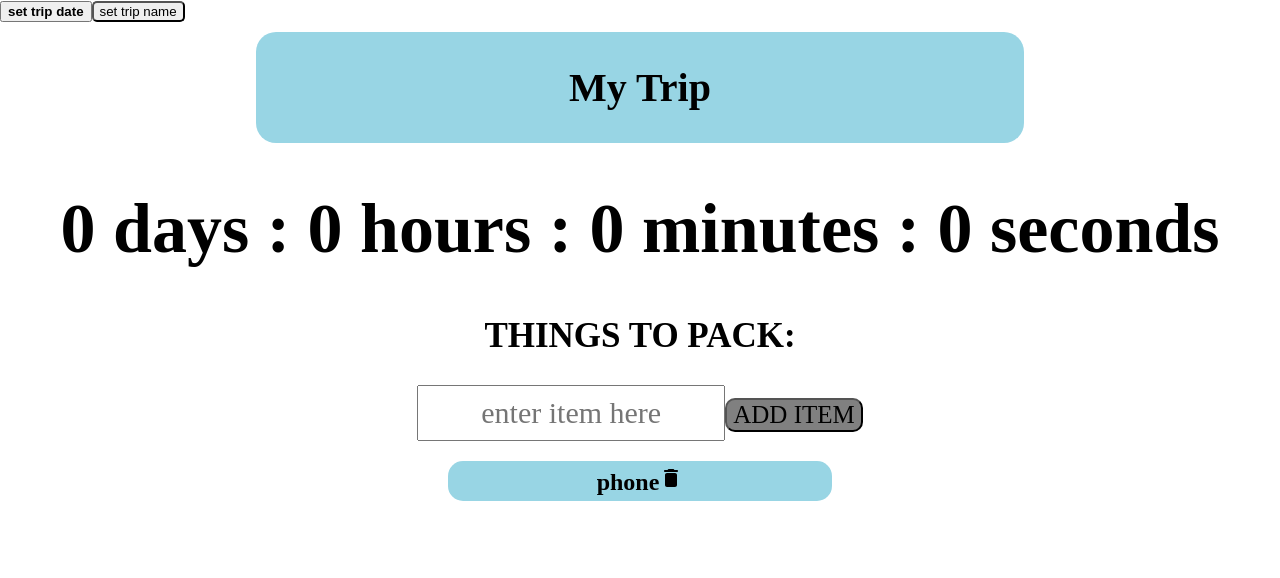
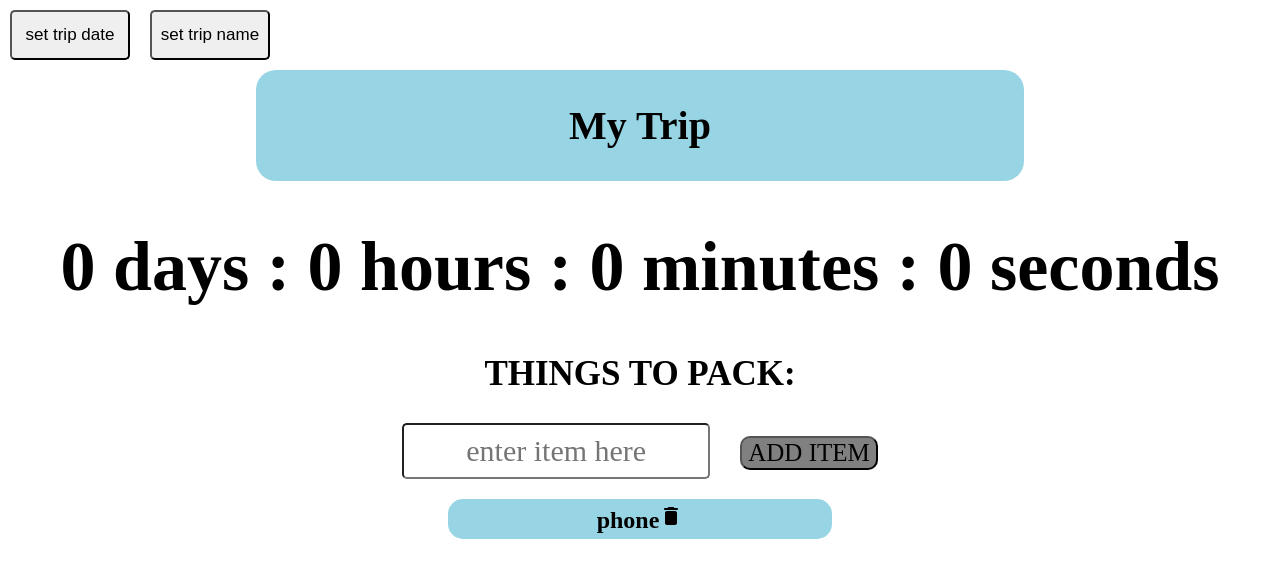
Before and after one commit to charmainessseah/countdown-packing-list, a React (Create React App) app: page / in a window 1280 px wide. Shown: the top 578 px of the page. Built offline with nearby package versions, Linux system fonts and the light colour scheme.

Commit message:
made modifications to button style

```diff
--- a/src/App.css
+++ b/src/App.css
@@ -29,11 +29,28 @@
 
 .set-name-button {
   border-radius: 5px;
+  height: 50px;
+  width: 120px;
+  font-size: 17px;
+  margin-left: 10px;
+  margin-top: 10px;
+}
+
+.date-button {
+  border-radius: 5px;
+  height: 50px;
+  width: 120px;
+  margin-left: 10px;
+  margin-top: 10px;
+  margin-right: 10px;
+  font-size: 17px;
 }
 
 .set-date-button {
   display: inline;
   border-radius: 5px;
+  height: 45px;
+  font-size: 17px;
 }
 
 .countdown {
@@ -80,6 +97,7 @@
   font-size: 30px;
   font-family: cursive;
   text-align: center;
+  border-radius: 5px;
 }
 
 .input-button {
@@ -88,4 +106,8 @@
   font-family: cursive;
   border-radius: 10px;
   overflow: hidden;
+  margin-left: 30px;
 }
+
+.delete-icon {
+}
--- a/src/App.js
+++ b/src/App.js
@@ -46,7 +46,7 @@ class App extends React.Component {
         {/* <h4 className="setDate">set trip date: </h4>
         <DatePicker className="setDate" selected={this.state.tripDate} onChange={this.handleChange} showTimeSelect
          dateFormat="dd/MM/yyyy" minDate={new Date()}></DatePicker> */}
-        <button onClick={this.selectDate}><h4 className="set-date-button">set trip date</h4></button>
+        <button onClick={this.selectDate} className="date-button">set trip date</button>
         {this.state.showSelectDate ? <DatePicker className="set-date-button" selected={this.state.tripDate} onChange={this.handleChange} showTimeSelect
          dateFormat="dd/MM/yyyy" minDate={new Date()}></DatePicker> : ""}
 
--- a/src/PackingList.js
+++ b/src/PackingList.js
@@ -20,12 +20,16 @@ function PackingList() {
 
     const handleSubmit = (e) => {
         e.preventDefault();
+        if (item !== "") {
             let copy = [...list];
             let idNum = Number(new Date().getTime())
             copy.push({thing : item, id : idNum, packed : false});
             setList(copy);
             setItem("");
             localStorage.setItem("packingList", JSON.stringify(copy));
+        } else {
+            alert("please enter a valid item");
+        }
     }
 
     // const handleClick = (e) => {
@@ -72,7 +76,7 @@ function PackingList() {
             {/* {list.map(item => <h2  className="item">{item["thing"]}<button id={(item.id)} onClick={handleClick}>remove item</button></h2>)} */}
 
             <div className="item-container">
-                {list.map(item => <h2  className="item">{item["thing"]}<DeleteIcon id={(item.id)} onClick={handleClick}>remove item</DeleteIcon></h2>)}
+                {list.map(item => <h2  className="item">{item["thing"]}<DeleteIcon className="delete-icon" id={(item.id)} onClick={handleClick}>remove item</DeleteIcon></h2>)}
             </div>
 
 
```
Lines whose indentation alone changed are shown as unchanged.
